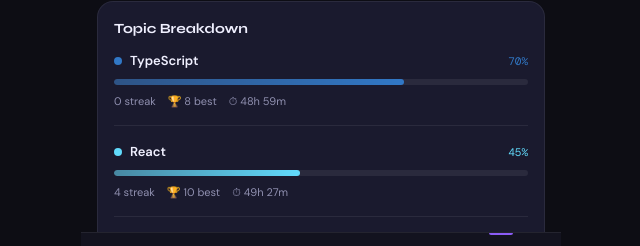
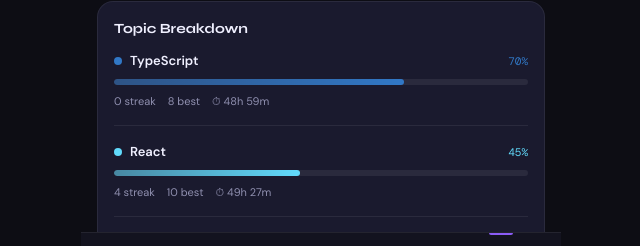
Before and after one commit to BenFrnklnAljd/DevTrack, a React (Vite) app: page / in a window 1280 px wide. Both pictures are taken after a click on the button "Reports". Shown: the part 504-750 px from the top of the page, without its empty margins (319-959 px from the left). Built offline with nearby package versions, Linux system fonts and the light colour scheme; the HTML template or start-up script is replaced by a standard one; a web font is replaced by a local one.

Commit message:
Update Reports.tsx

```diff
--- a/src/pages/Reports.tsx
+++ b/src/pages/Reports.tsx
@@ -155,7 +155,7 @@
               </div>
               <div className="flex gap-3 text-xs text-muted">
                 <span> {streak} streak</span>
-                <span>🏆 {longest} best</span>
+                <span> {longest} best</span>
                 <span>⏱ {formatMinutes(totalMins)}</span>
               </div>
               {i < topics.length - 1 && <div className="divider" />}
```
